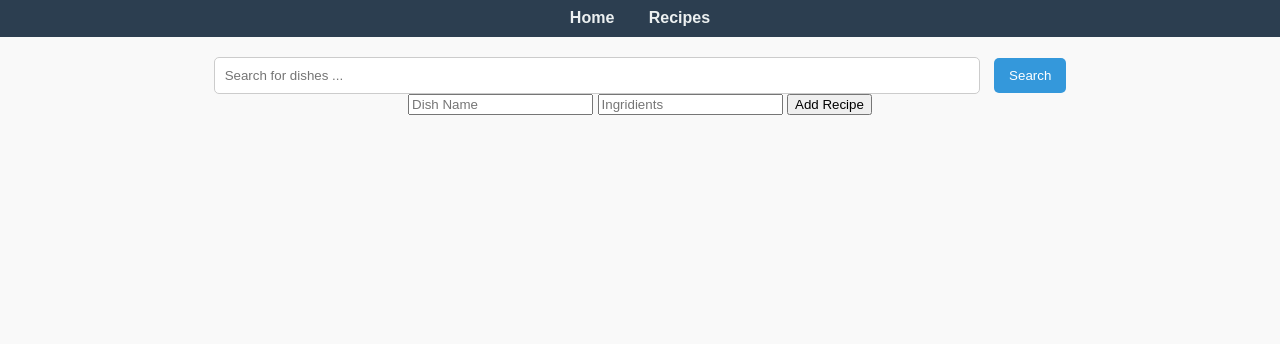
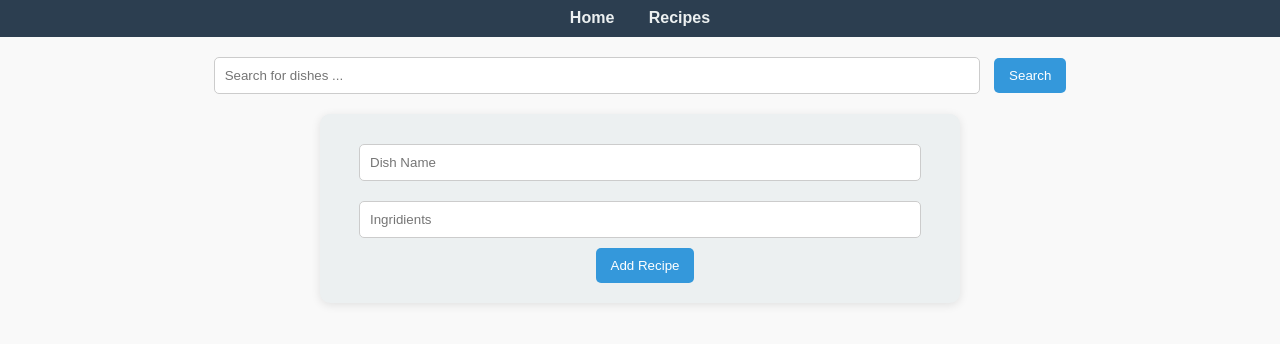
Before and after one commit to Azizjon-Atamuradov/SBA-316, a plain HTML site: page index.html in a window 1280 px wide. Shown: the part 192-536 px from the top of the page. Drawn offline with Linux system fonts and the light colour scheme.

Commit message:
home page complited

```diff
--- a/index.html
+++ b/index.html
@@ -31,7 +31,7 @@
   <form id="recipe-form">
     <input type="text" id="recipe-name" placeholder="Dish Name" required />
     <input type="text" id="recipe-ingridients" placeholder="Ingridients" required />
-    <button type="submit">Add Recipe</button>
+    <button type="submit" id="btn-add">Add Recipe</button>
   </form>
 
  </div>
--- a/style.css
+++ b/style.css
@@ -62,3 +62,33 @@ nav a:hover {
 #search-button:hover {
     background-color: #2980b9;
 }
+#recipe-form {
+    background-color: #ecf0f1;
+    padding: 20px;
+    border-radius: 10px;
+    margin: 20px auto;
+    width: 90%;
+    max-width: 600px;
+    box-shadow: 0 2px 10px rgb(0, 0, 0, 0.1);
+}
+
+#recipe-form input {
+    width: 90%;
+    padding: 10px;
+    margin: 10px 0;
+    border: 1px solid #ccc;
+    border-radius: 5px;
+}
+
+#btn-add {
+    padding: 10px 15px;
+    margin-left: 10px;
+    border: none;
+    border-radius: 5px;
+    background-color: #3498db;
+    color: white;
+    cursor: pointer;
+}
+#btn-add:hover {
+    background-color: #2980b9;
+}
```
